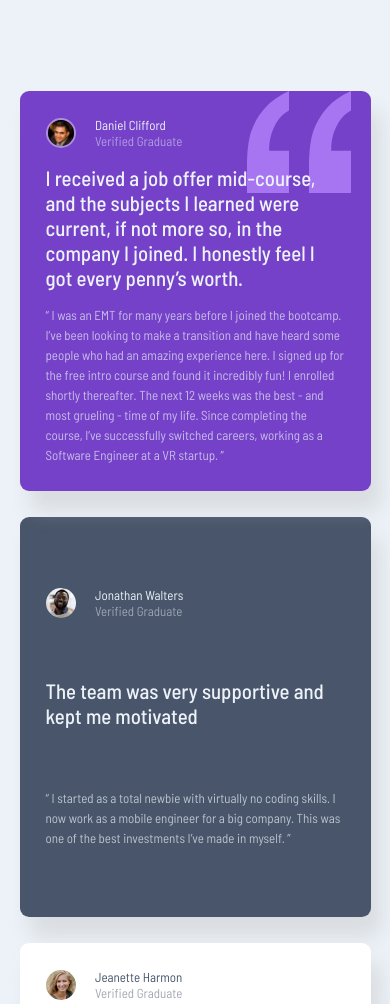
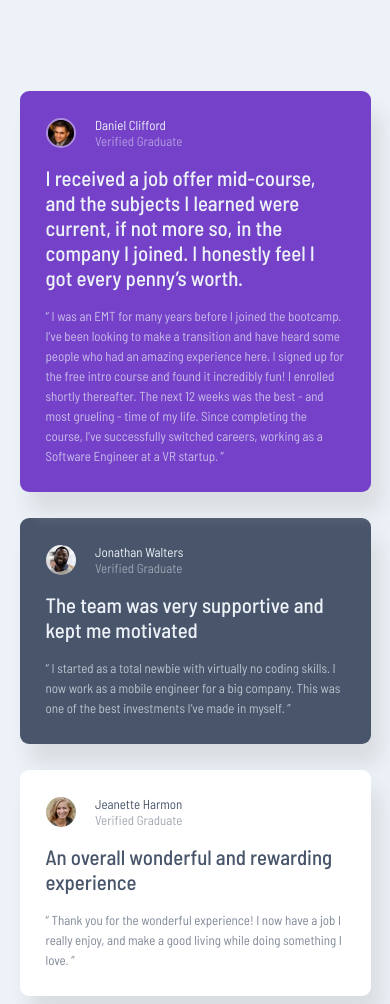
Before and after one commit to llKryptonixll/testimonials-grid-section-main, a plain HTML site: page index.html in a window 390 px wide. Shown: the top 1004 px of the page. Drawn offline with Linux system fonts and the light colour scheme.

Commit message:
fix
2 card gap for mobile and removed blockquote icon for mobile

```diff
--- a/styles.css
+++ b/styles.css
@@ -48,10 +48,12 @@ main{
     padding: 2em;
     border-radius: 0.7em;
     box-shadow: 10px 20px 20px rgba(190, 190, 190, 0.397);
+    display: grid;
+    gap: 1rem;
 }
-.card, .card-text {
+.card .card-text {
     display: grid;
-    gap: 1.2em;
+    gap: 1rem;
 }
 .card-head {
     display: flex;
@@ -138,14 +140,17 @@ main{
     }
 }
 @media (max-width: 820px) {
-    .card-section{
-        grid-template-columns: 100%;
+    .card-section {
+        grid-template-columns: 1fr;
+        grid-template-rows: auto;
     }
-    .card--kira, .card--daniel, .card--jeanette, .card--jonathan, .card--patrick{
-        grid-column: 1;
+
+    .card {
+        grid-column: auto;
         grid-row: auto;
     }
-    .card-blockquote{
-        right: 20px;
+
+    .card-blockquote {
+        display: none;
     }
 }
```
